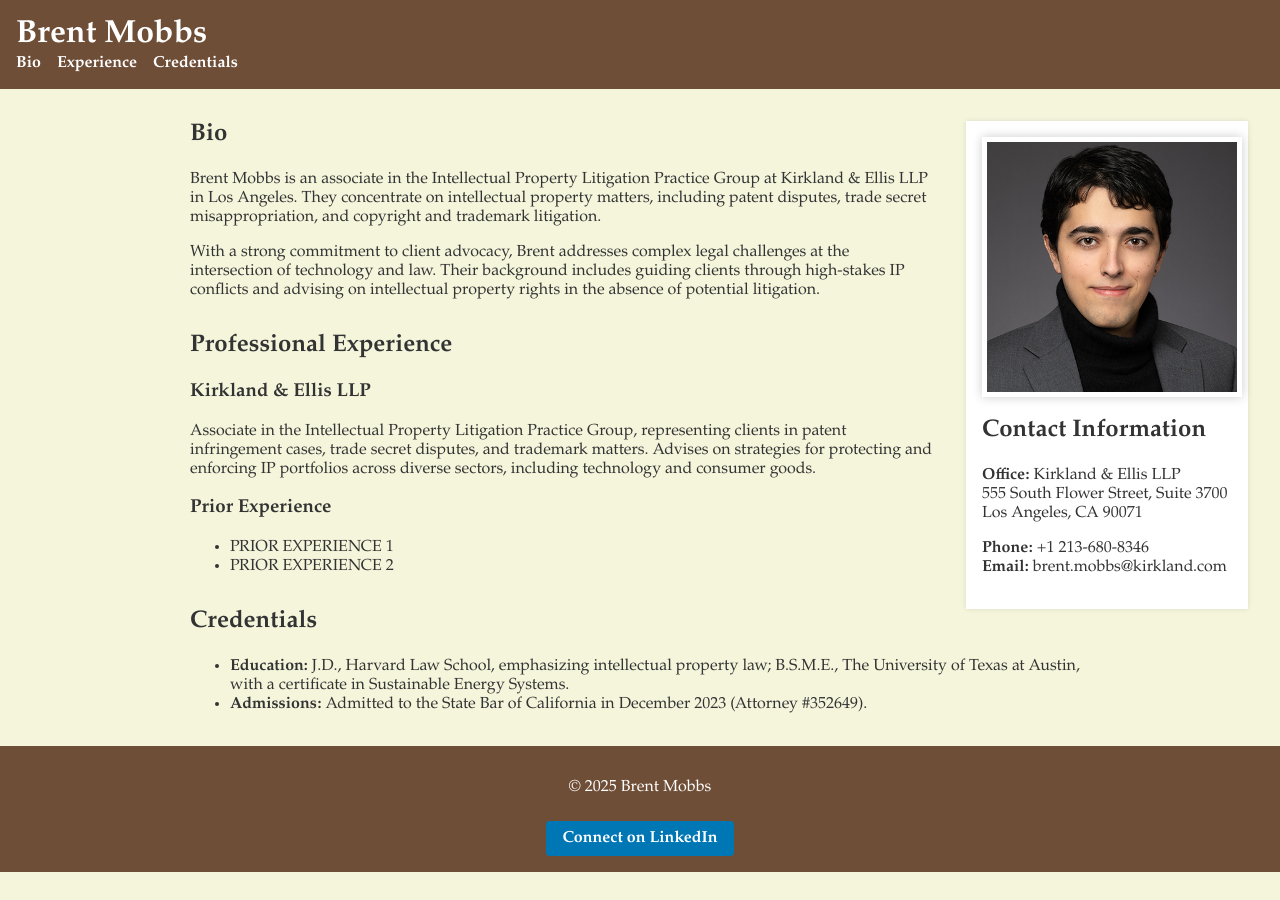
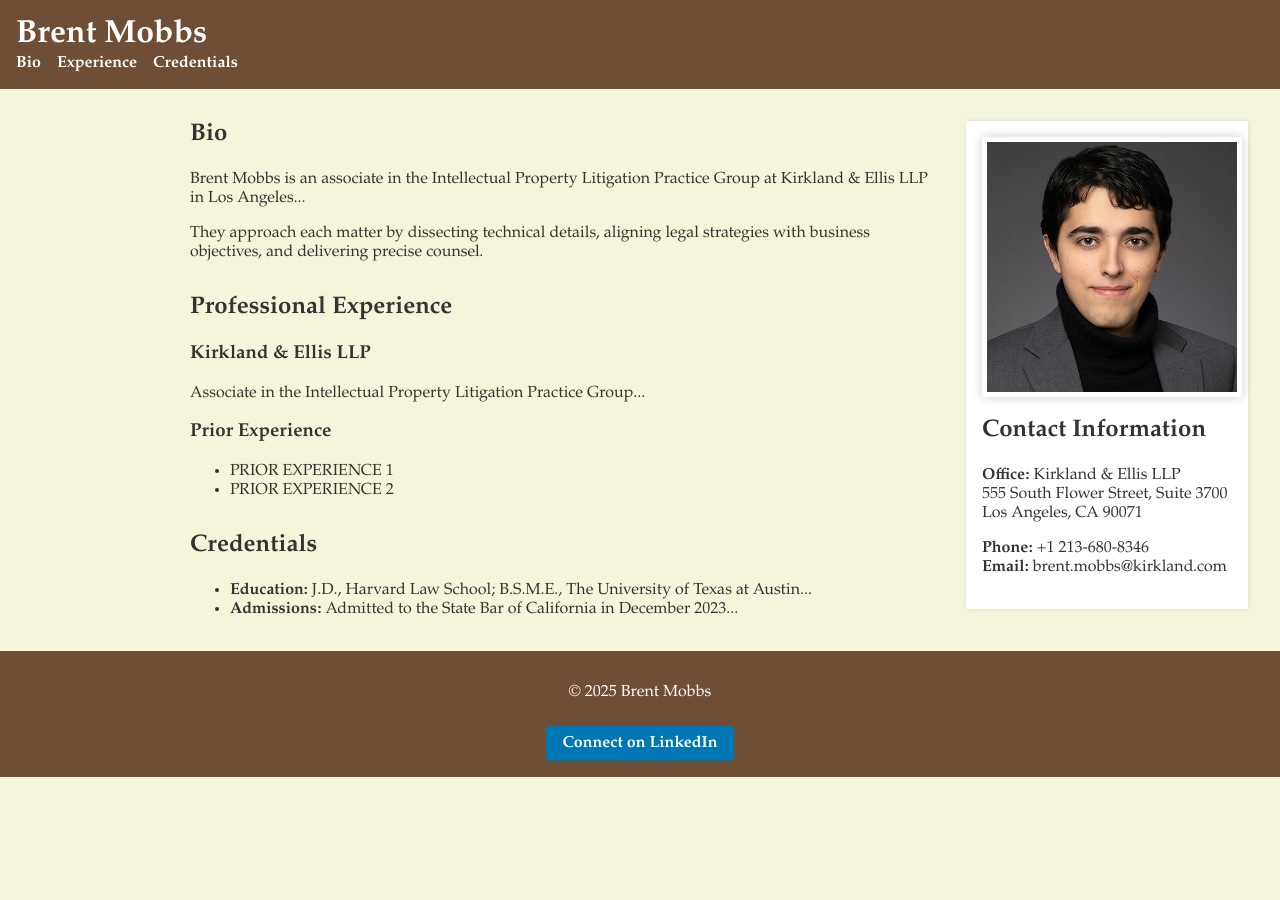
Before and after one commit to brentmobbs/brentmobbs.github.io, a Jekyll site: the page index.html, which Jekyll copies as it is, in a window 1280 px wide. Built offline with Jekyll 4.4.1, drawn with Linux system fonts in a browser that asks for light colours.

Commit message:
Update index.html

```diff
--- a/index.html
+++ b/index.html
@@ -17,7 +17,7 @@
     </nav>
   </header>
 
-  <!-- Unified photo + contact 'card' -->
+  <!-- Floated card with photo + contact info -->
   <aside id="profile-card">
     <img src="assets/mobbs-brent.jpg" alt="Brent Mobbs" class="profile-photo">
     <h2>Contact Information</h2>
@@ -37,10 +37,10 @@
     <section id="bio">
       <h2>Bio</h2>
       <p>
-        Brent Mobbs is an associate in the Intellectual Property Litigation Practice Group at Kirkland & Ellis LLP in Los Angeles. They concentrate on intellectual property matters, including patent disputes, trade secret misappropriation, and copyright and trademark litigation.
+        Brent Mobbs is an associate in the Intellectual Property Litigation Practice Group at Kirkland & Ellis LLP in Los Angeles...
       </p>
       <p>
-        With a strong commitment to client advocacy, Brent addresses complex legal challenges at the intersection of technology and law. Their background includes guiding clients through high-stakes IP conflicts and advising on intellectual property rights in the absence of potential litigation.
+        They approach each matter by dissecting technical details, aligning legal strategies with business objectives, and delivering precise counsel.
       </p>
     </section>
 
@@ -49,7 +49,7 @@
       <h2>Professional Experience</h2>
       <h3>Kirkland & Ellis LLP</h3>
       <p>
-        Associate in the Intellectual Property Litigation Practice Group, representing clients in patent infringement cases, trade secret disputes, and trademark matters. Advises on strategies for protecting and enforcing IP portfolios across diverse sectors, including technology and consumer goods.
+        Associate in the Intellectual Property Litigation Practice Group...
       </p>
       <h3>Prior Experience</h3>
       <ul>
@@ -63,10 +63,10 @@
       <h2>Credentials</h2>
       <ul>
         <li>
-          <strong>Education:</strong> J.D., Harvard Law School, emphasizing intellectual property law; B.S.M.E., The University of Texas at Austin, with a certificate in Sustainable Energy Systems.
+          <strong>Education:</strong> J.D., Harvard Law School; B.S.M.E., The University of Texas at Austin...
         </li>
         <li>
-          <strong>Admissions:</strong> Admitted to the State Bar of California in December 2023 (Attorney #352649).
+          <strong>Admissions:</strong> Admitted to the State Bar of California in December 2023...
         </li>
       </ul>
     </section>
```
